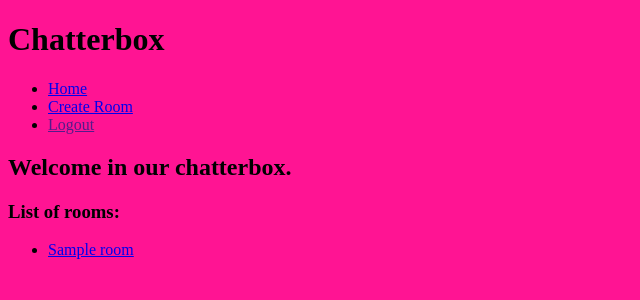
After one commit to tomasjuracka/Django_chatterbox, a Django app: template chatterbox/templates/chatterbox/home.html in a window 1280 px wide. The commit adds this page. Shown: the top 300 px of the page, without its empty margins (0-640 px from the left). Run offline with Django 3.2, Linux system fonts and the light colour scheme; the template is opened without the code that fills it: most values are stand-ins (such as "Sample title", 1, 10 or a date in 2020).

Commit message:
Added inheritance template & navbar + CSS is WIP

```diff
--- a/chatterbox/models.py
+++ b/chatterbox/models.py
@@ -3,6 +3,7 @@ from django.db import models
 
 
 class Room(models.Model):
+    host = models.ForeignKey(User, on_delete=models.SET_NULL, null=True)
     name = models.CharField(max_length=200)
     description = models.TextField(null=True, blank=True)
     created = models.DateTimeField(auto_now_add=True)
--- /dev/null
+++ b/chatterbox/templates/chatterbox/home.html
@@ -0,0 +1,13 @@
+{% extends 'main.html' %}
+
+{% block content %}
+    <h2>Welcome in our chatterbox.</h2>
+    <h3>List of rooms:</h3>
+    <ul>
+    {% for room in rooms %}
+        <li>
+            <a href="{% url 'room' room.id %}">{{ room.name }}</a>
+        </li>
+    {% endfor %}
+    </ul>
+{% endblock %}
--- a/chatterbox_project/urls.py
+++ b/chatterbox_project/urls.py
@@ -18,7 +18,9 @@ from django.urls import path
 import chatterbox.views
 
 urlpatterns = [
+    path('', chatterbox.views.home, name='home'),
     path('admin/', admin.site.urls),
     path('hello/<s>', chatterbox.views.hello),
     path('search/<s>', chatterbox.views.search),
+    path('room/<str:pk>/', chatterbox.views.room, name="room")
 ]
--- /dev/null
+++ b/static/style.css
@@ -0,0 +1,3 @@
+body {
+    background: deeppink;
+}
--- /dev/null
+++ b/templates/main.html
@@ -0,0 +1,14 @@
+<!DOCTYPE html>
+{% load static %}
+<html lang="en">
+<head>
+    <meta charset="UTF-8">
+    <title>Title</title>
+    <link rel="stylesheet" href="{% static 'style.css' %}">
+</head>
+<body>
+  <h1>Chatterbox</h1>
+  {% include 'navbar.html' %}
+  {% block content %}{% endblock %}
+</body>
+</html>
--- /dev/null
+++ b/templates/navbar.html
@@ -0,0 +1,6 @@
+{% load static %}
+<ul>
+    <li><a href="{% url 'home' %}">Home</a></li>
+    <li><a href="{% url 'home' %}">Create Room</a></li>
+    <li><a href="">Logout</a></li>
+</ul>
```
Also changed, not shown: chatterbox/templates/chatterbox/room.html (added, +9 -0 lines), chatterbox/templates/chatterbox/search.html (+4 -9 lines), chatterbox/views.py (+14 -0 lines), chatterbox/migrations/0002_room_host.py (added), db.sqlite3.
